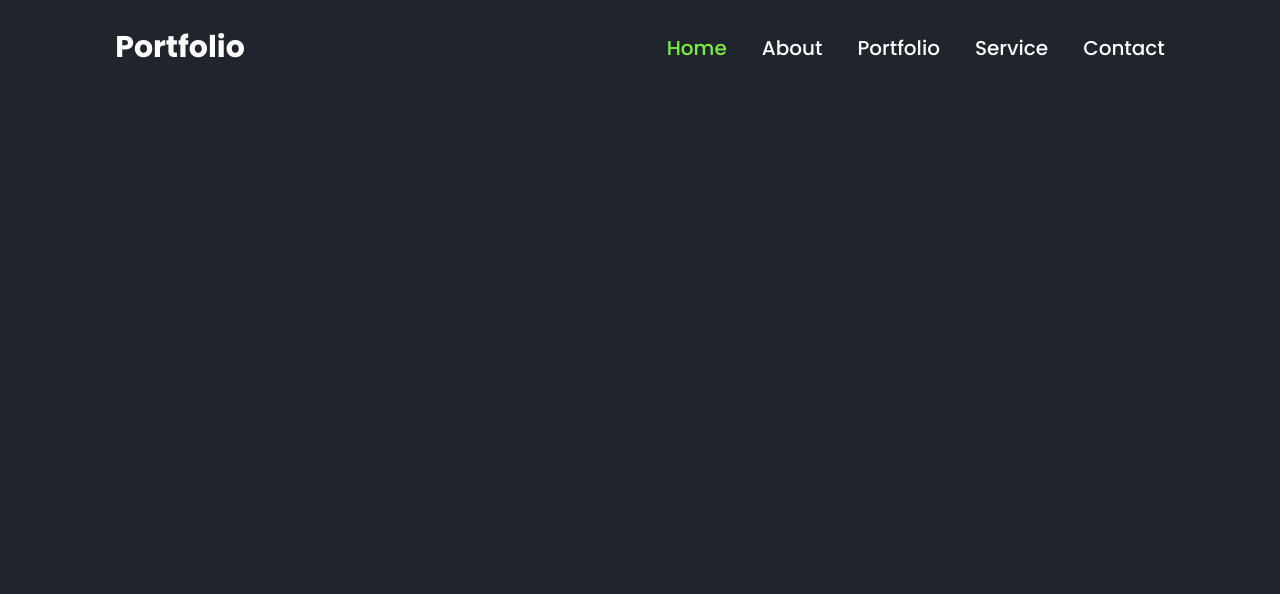
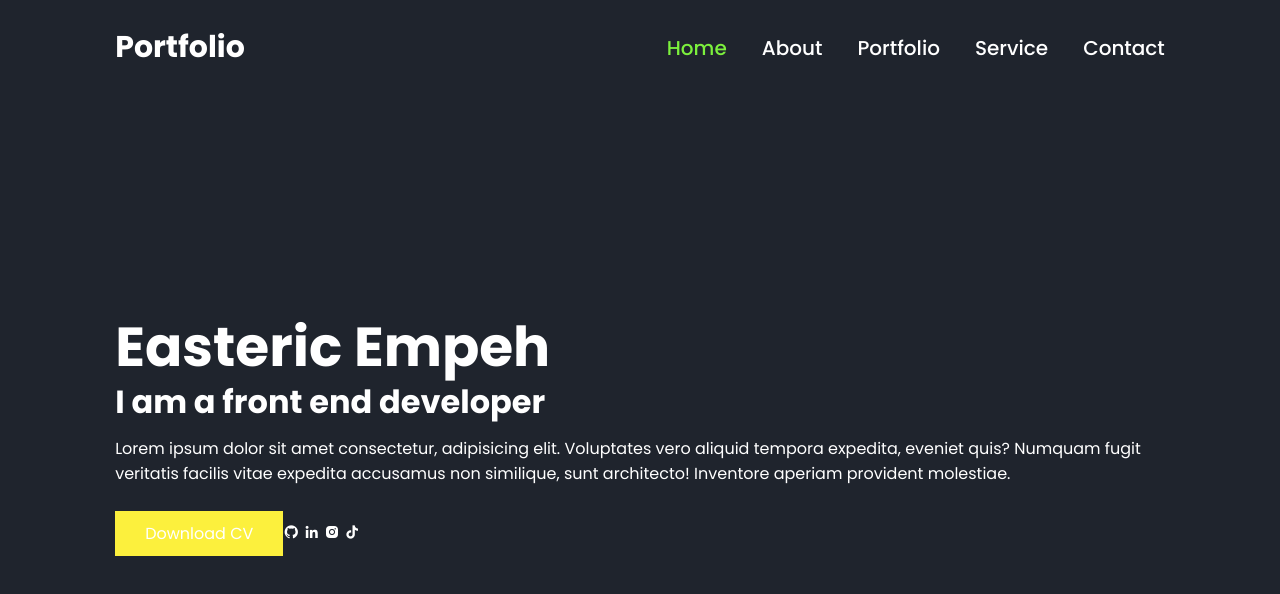
Before and after one commit to JRJunior1/portfolio, a plain HTML site: page index.html in a window 1280 px wide. Drawn offline with nearby package versions, Linux system fonts and the light colour scheme.

Commit message:
third commit

```diff
--- a/index.html
+++ b/index.html
@@ -23,5 +23,26 @@
         <li><a href="#">Contact</a></li>
       </ul>
     </nav>
+    <section class="home">
+      <div class="home-info">
+        <h1>Easteric Empeh</h1>
+        <h2>I am a front end developer</h2>
+        <p>
+          Lorem ipsum dolor sit amet consectetur, adipisicing elit. Voluptates
+          vero aliquid tempora expedita, eveniet quis? Numquam fugit veritatis
+          facilis vitae expedita accusamus non similique, sunt architecto!
+          Inventore aperiam provident molestiae.
+        </p>
+        <div class="btn-sci">
+          <a href="#" class="btn">Download CV</a>
+          <div class="sci">
+            <a href="#"><i class="bx bxl-github"></i></a>
+            <a href="#"><i class="bx bxl-linkedin"></i></a>
+            <a href="#"><i class="bx bxl-instagram-alt"></i></a>
+            <a href="#"><i class="bx bxl-tiktok"></i></a>
+          </div>
+        </div>
+      </div>
+    </section>
   </body>
 </html>
--- a/style.css
+++ b/style.css
@@ -52,3 +52,36 @@ a {
 .navbar ul li.active a {
   color: #7cf03d;
 }
+
+.home {
+  display: flex;
+  align-items: center;
+  height: 100vh;
+  padding: 60px 9% 0;
+  color: white;
+}
+
+.home-info h1 {
+  font-size: 55px;
+}
+
+.home-info h2 {
+  font-size: 32px;
+  margin-top: -10px;
+}
+
+.home-info p {
+  font-size: 16px;
+  margin: 10px 0 25px;
+}
+
+.home-info .btn-sci {
+  display: flex;
+  align-items: center;
+}
+
+.btn {
+  display: inline-block;
+  padding: 10px 30px;
+  background: #fcf03d;
+}
```
